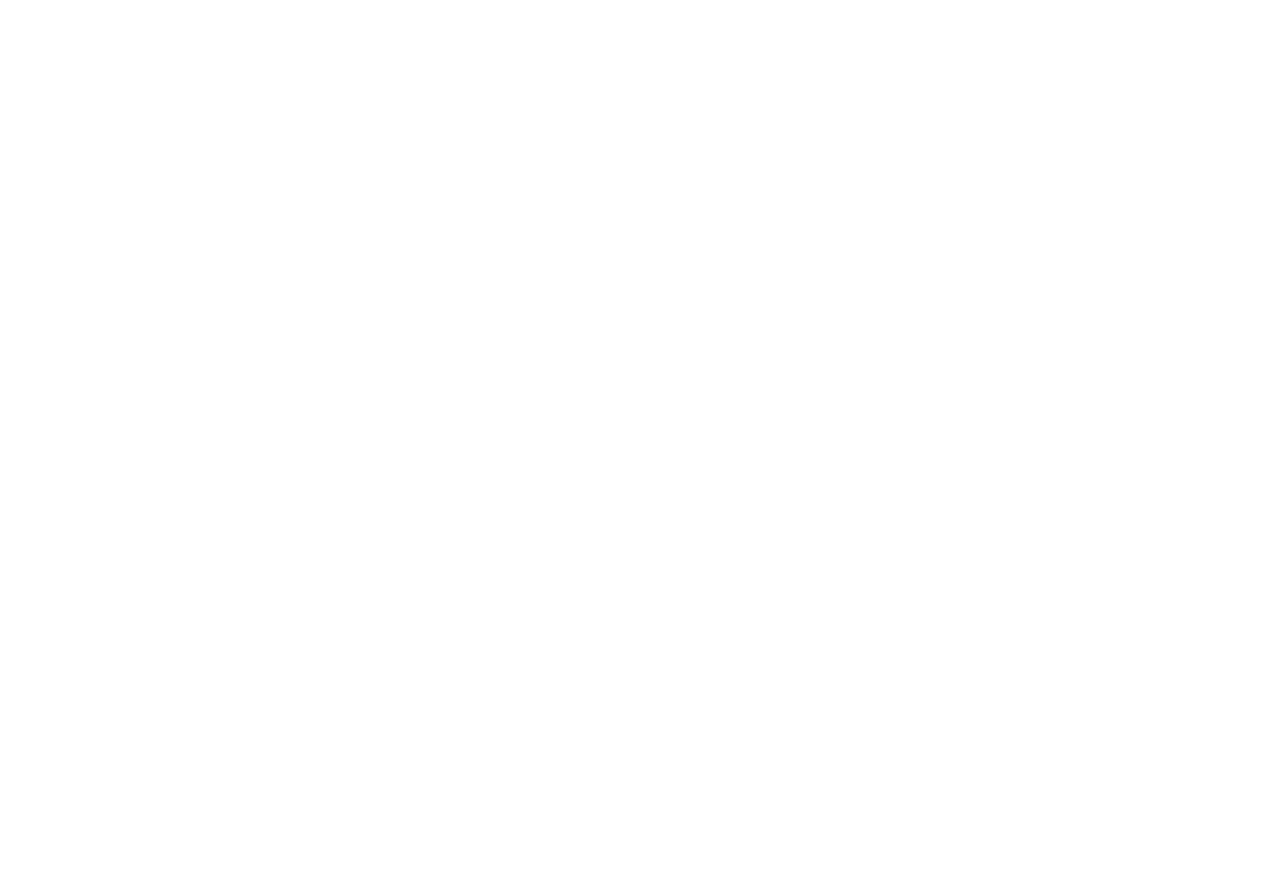
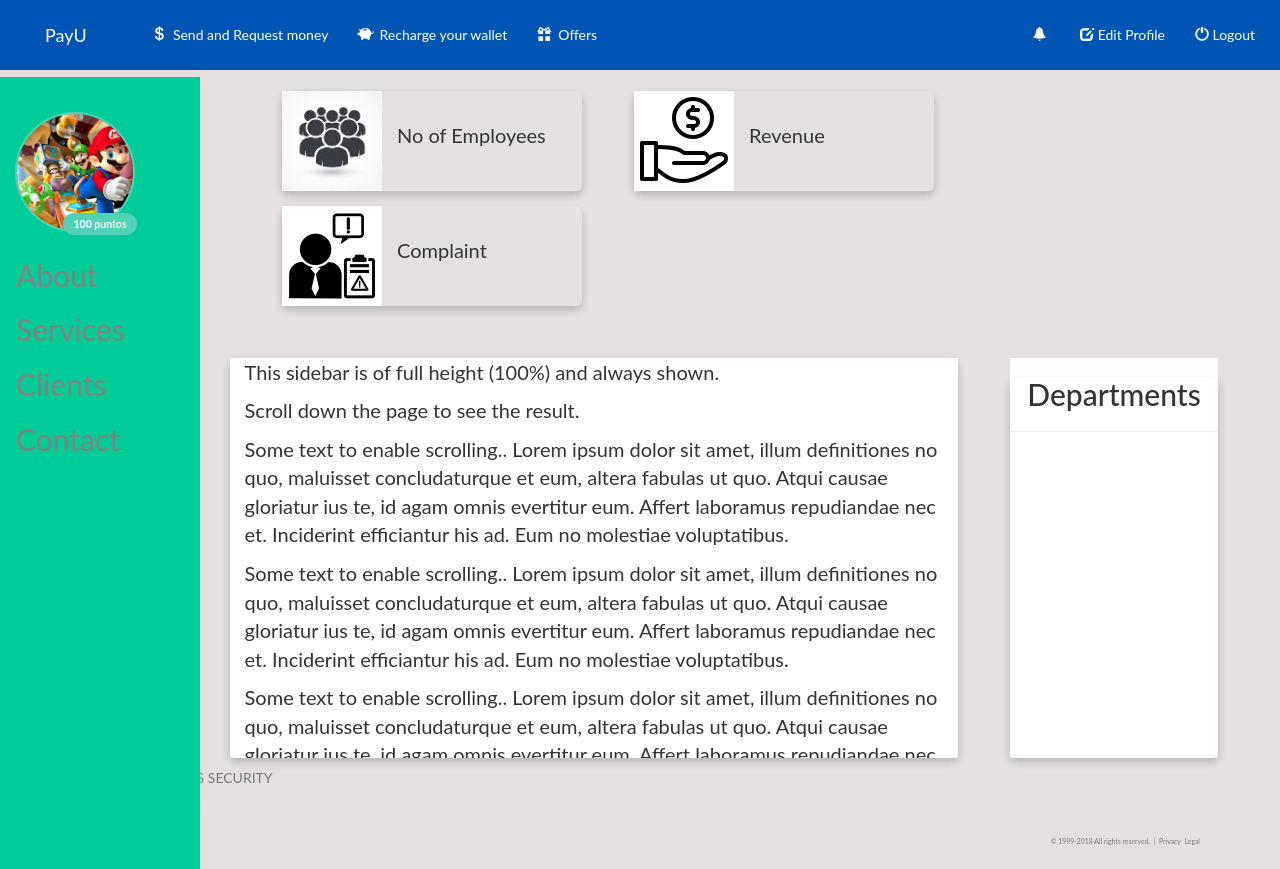
Before and after one commit to dumpalasaiavinash/Yike, a Django app: page /orgadmin/dashboard/ in a window 1280 px wide. Before the commit the page is empty. Run offline with Django 3.2, Linux system fonts and the light colour scheme; some libraries are stand-ins or nearby versions.

Commit message:
modified orgadmin

```diff
--- a/home/templates/home/base.html
+++ b/home/templates/home/base.html
@@ -62,7 +62,7 @@
     {% endblock %}
     <script src="https://ajax.googleapis.com/ajax/libs/jquery/3.3.1/jquery.min.js"></script>
     <script src="https://maxcdn.bootstrapcdn.com/bootstrap/3.3.7/js/bootstrap.min.js"></script>
-
+    <script src="//code.jquery.com/jquery-1.11.1.min.js"></script>
 </head>
 <body>
     <nav class="navbar navbar-default navbar-fixed-top">
@@ -129,6 +129,8 @@
 
     {% endblock %}
 <br><br>
+
+<br><br><br><br><br><br><br><br><br><br><br><br><br>
 <footer>
             <div class="container">
                 <ul class="nav-list">
--- /dev/null
+++ b/orgadmin/static/dashboard/style.css
@@ -0,0 +1,121 @@
+body {
+  font-family: "Lato", sans-serif;
+  background-color: rgb(228,224,224);
+}
+
+.sidenav {
+  height: 100%;
+  width: 200px;
+  position: fixed;
+  z-index: 1;
+  top: 9%;
+  left: 0;
+  background-color: #0C9;
+  overflow-x: hidden;
+  padding-top: 20px;
+}
+
+.sidenav a {
+  padding: 6px 8px 6px 16px;
+  text-decoration: none;
+  font-size: 30px;
+  color: #818181;
+  display: block;
+}
+
+.sidenav a:hover {
+  color: #f1f1f1;
+}
+
+.main {
+  margin-left: 220px; /* Same as the width of the sidenav */
+  font-size: 20px; /* Increased text to enable scrolling */
+  padding: 20px 10px;
+}
+
+@media screen and (max-height: 450px) {
+  .sidenav {padding-top: 15px;}
+  .sidenav a {font-size: 18px;}
+}
+
+/* Profile Picture */
+
+.profile-header-img {
+    padding: 15px;
+}
+
+.profile-header-img > img.img-circle {
+    width: 120px;
+    height: 120px;
+    border: 2px solid #51D2B7;
+}
+
+
+/**
+ * Ranking component
+ */
+.rank-label-container {
+    margin-top: -19px;
+    /* z-index: 1000; */
+    text-align: center;
+}
+
+.label.label-default.rank-label {
+    background-color: rgb(81, 210, 183);
+    padding: 5px 10px 5px 10px;
+    border-radius: 27px;
+}
+
+
+.side{
+  position:fixed;
+  top:0;
+  left:0;
+  height:100%;
+  padding:0;
+}
+
+/* Scrolling a div */
+.sec_scrollable{
+  height:400px;
+  width: 100%;
+  overflow-y: scroll;
+}
+
+
+/* Card  */
+.card {
+  /* margin-top:3%; */
+  box-shadow: 0 4px 8px 0 rgba(0,0,0,0.2);
+  transition: 0.3s;
+  border-radius: 5px;
+  /* height:10%; */
+}
+
+#a1{
+  height: 100px;
+}
+
+
+.card:hover {
+  box-shadow: 0 8px 16px 0 rgba(0,0,0,0.2);
+}
+
+
+/* Emp_Scrollable_div */
+.emp_list{
+  float:left;
+  width:70%;
+  margin-top:5%;
+  background-color:white;
+}
+
+/* departments */
+.departments{
+  float:left;
+  width:20%;
+  height:400px;
+  margin-top:5%;
+  margin-left: 5%;
+  background-color:white;
+}
--- a/orgadmin/templates/dashboard/dashboard.html
+++ b/orgadmin/templates/dashboard/dashboard.html
@@ -1,12 +1,105 @@
-<!DOCTYPE html>
-<html lang="en" dir="ltr">
-  <head>
-    <meta charset="utf-8">
-    <title></title>
-  </head>
-  <body>
-    <h1>
+{% extends "home/base.html" %}
+{% load staticfiles %}
 
-    </h1>
-  </body>
-</html>
+
+{% block extrahead %}
+<link rel="stylesheet" type="text/css" href="{% static 'dashboard/style.css' %}"/>
+{% endblock %}
+
+
+{% block body %}
+
+<div class="sidenav">
+
+  <div class="profile-header-img">
+          <img class="img-circle" src="{% static 'dashboard/photo.jpg' %}" />
+          <div class="rank-label-container">
+              <span class="label label-default rank-label">100 puntos</span>
+          </div>
+  </div>
+
+
+  <a href="#about">About</a>
+  <a href="#services">Services</a>
+  <a href="#clients">Clients</a>
+  <a href="#contact">Contact</a>
+</div>
+
+<div class="main">
+
+
+  <div style="height:5%;margin-top:1.5%">
+
+    <div style="float:left;margin-left:5%">
+      <table style="margin-top:5%;float:left">
+        <tr class="card" style="height:5em">
+          <td>
+            <div>
+              <img src="{% static 'dashboard/employee.jpg' %}" alt="Avatar" height="100px" width="100px">
+            </div>
+          </td>
+          <td style="padding:5%;height:5%;width:200px;">
+            <p>No of Employees</p>
+          </td>
+        </tr>
+      </table>
+    </div>
+
+    <div style="float:left;margin-left:5%">
+      <table style="margin-top:5%;float:left">
+        <tr class="card" style="height:5em">
+          <td>
+            <div>
+              <img src="{% static 'dashboard/revenue.png' %}" alt="Avatar" height="100px" width="100px">
+            </div>
+          </td>
+          <td style="padding:5%;height:5%;width:200px;">
+            <p>Revenue</p>
+          </td>
+        </tr>
+      </table>
+    </div>
+
+    <div style="float:left;margin-left:5%">
+      <table style="margin-top:5%;float:left">
+        <tr class="card" style="height:5em">
+          <td>
+            <div>
+              <img src="{% static 'dashboard/complaint.png' %}" alt="Avatar" height="100px" width="100px">
+            </div>
+          </td>
+          <td style="padding:5%;height:5%;width:200px;">
+            <p>Complaint</p>
+          </td>
+        </tr>
+      </table>
+    </div>
+
+  </div>
+
+  <div class="emp_list">
+    <div class="card">
+      <div class="sec_scrollable">
+        <p style="margin-left:2%;margin-up:2%;margin-right:2%">This sidebar is of full height (100%) and always shown.</p>
+        <p style="margin-left:2%;margin-up:2%;margin-right:2%">Scroll down the page to see the result.</p>
+        <p style="margin-left:2%;margin-up:2%;margin-right:2%">Some text to enable scrolling.. Lorem ipsum dolor sit amet, illum definitiones no quo, maluisset concludaturque et eum, altera fabulas ut quo. Atqui causae gloriatur ius te, id agam omnis evertitur eum. Affert laboramus repudiandae nec et. Inciderint efficiantur his ad. Eum no molestiae voluptatibus.</p>
+        <p style="margin-left:2%;margin-up:2%;margin-right:2%">Some text to enable scrolling.. Lorem ipsum dolor sit amet, illum definitiones no quo, maluisset concludaturque et eum, altera fabulas ut quo. Atqui causae gloriatur ius te, id agam omnis evertitur eum. Affert laboramus repudiandae nec et. Inciderint efficiantur his ad. Eum no molestiae voluptatibus.</p>
+        <p style="margin-left:2%;margin-up:2%;margin-right:2%">Some text to enable scrolling.. Lorem ipsum dolor sit amet, illum definitiones no quo, maluisset concludaturque et eum, altera fabulas ut quo. Atqui causae gloriatur ius te, id agam omnis evertitur eum. Affert laboramus repudiandae nec et. Inciderint efficiantur his ad. Eum no molestiae voluptatibus.</p>
+      </div>
+    </div>
+  </div>
+
+  <div class="departments">
+    <div class="card" style="height:380px">
+      <center><h2>Departments</h2></center>
+      <hr>
+    </div>
+  </div>
+
+
+</div>
+
+
+
+
+{% endblock %}
```
Also changed, not shown: orgadmin/static/dashboard/complaint.png (added), orgadmin/static/dashboard/employee.jpg (added), orgadmin/static/dashboard/photo.jpg (added), orgadmin/static/dashboard/revenue.png (added).
